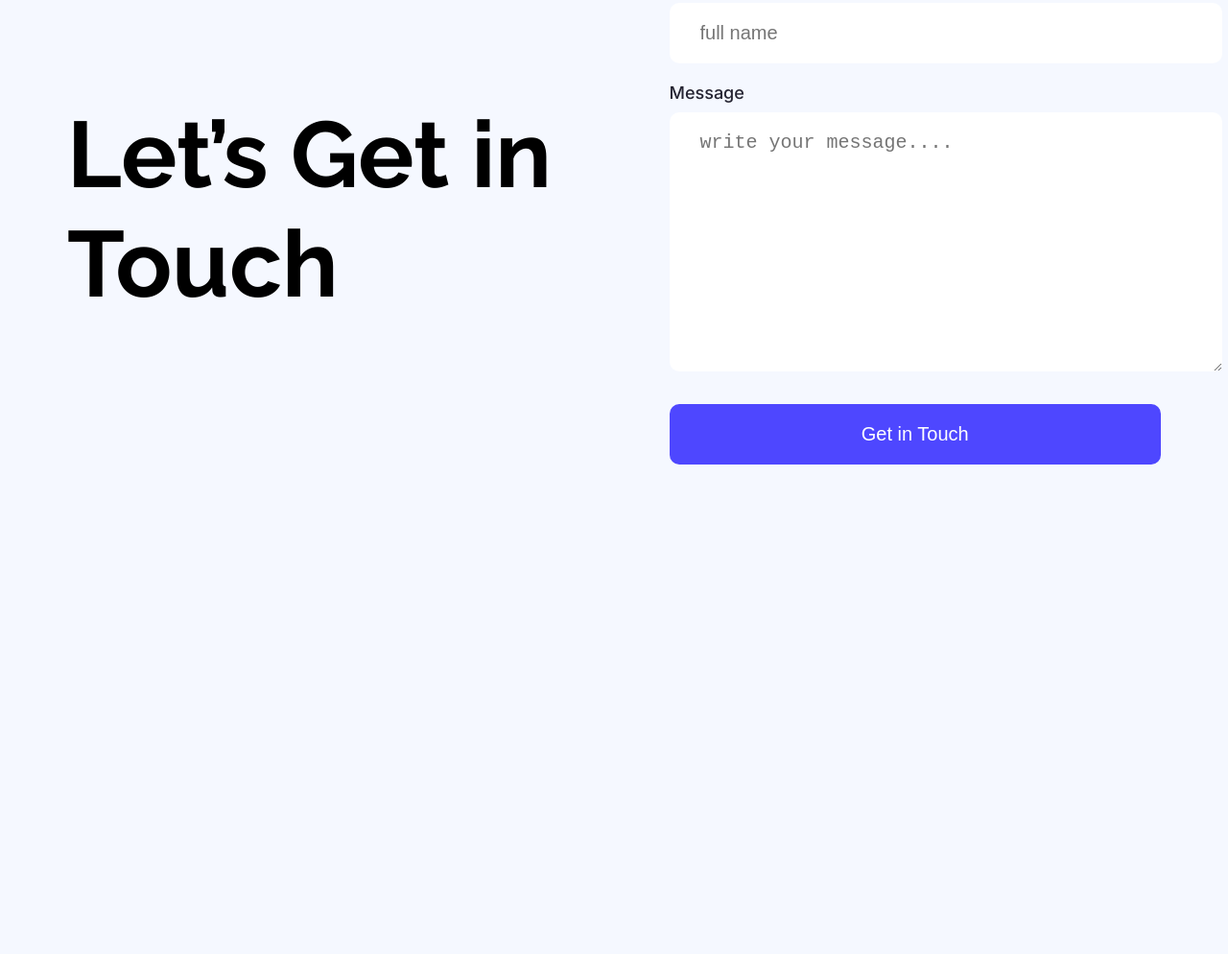
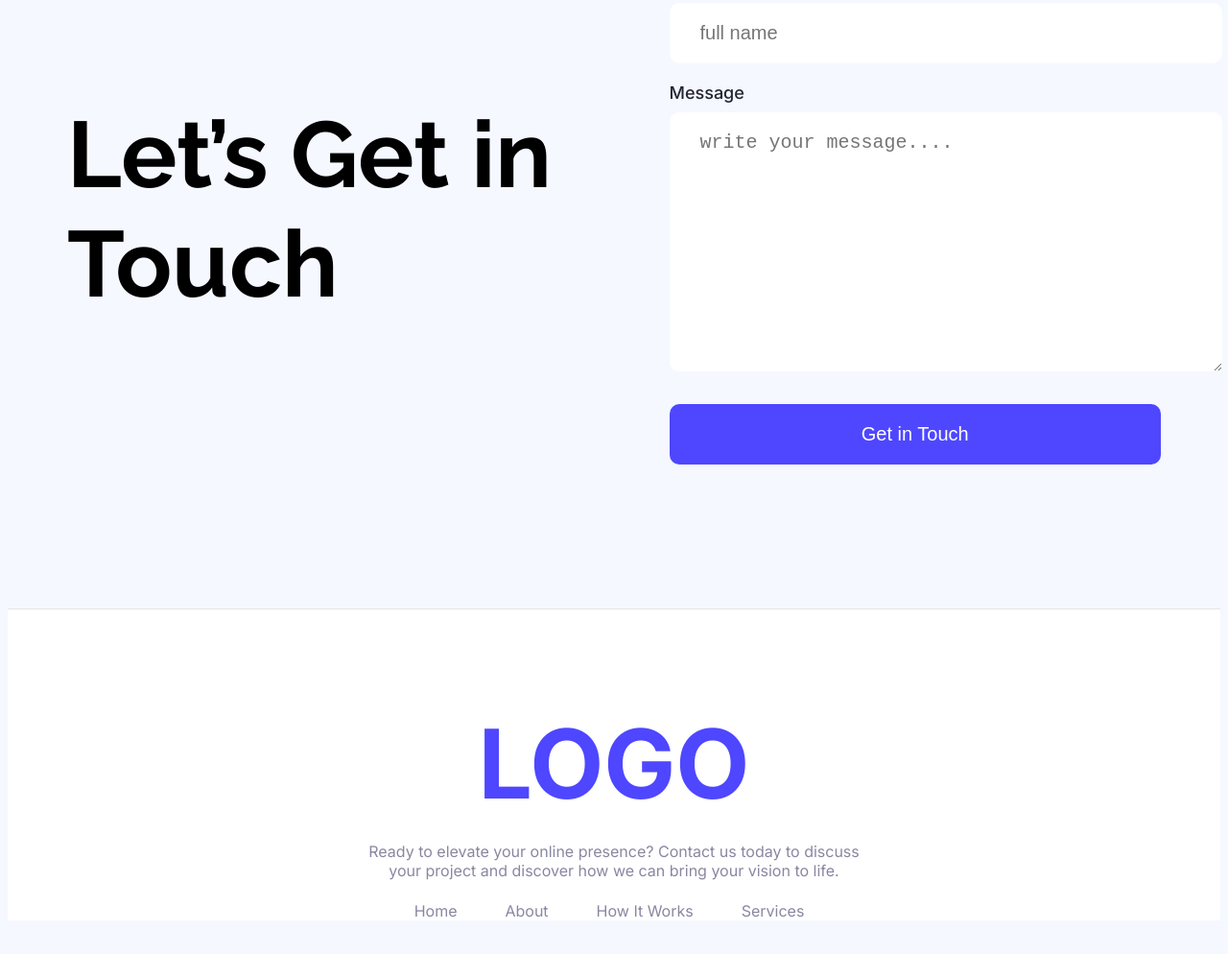
Before and after one commit to tmehnaj/Assignment-01, a plain HTML site: page index.html in a window 1280 px wide. Shown: the part 1902-2896 px from the top of the page at 96% size. Before the commit the page ends 2536 px from the top, so only its background shows below. Drawn offline with Linux system fonts and the light colour scheme.

Commit message:
footer section

```diff
--- a/index.html
+++ b/index.html
@@ -65,7 +65,7 @@
         </section>
 
         <!-- user info. section -->
-         <section class="user-info">
+        <section class="user-info">
             <div class="user-info-column">
                 <h3 class="section-title">Let’s Get in Touch</h3>
             </div>
@@ -80,9 +80,22 @@
                     <input type="submit" value="Get in Touch" class="btn">
                 </form>
             </div>
-         </section>
+        </section>
     </main>
-    <footer></footer>
+
+    <footer>
+        <div class="footer-content">
+            <h3 class="footer-title primary-color">LOGO</h3>
+            <h4 class="footer-subtitle">Ready to elevate your online presence? Contact us today to discuss your project
+                and discover how we can bring your vision to life.</h4>
+            <ul>
+                <li><a href="#home">Home</a></li>
+                <li><a href="#about">About</a></li>
+                <li><a href="#work">How It Works</a></li>
+                <li><a href="#services">Services</a></li>
+            </ul>
+        </div>
+    </footer>
 </body>
 
 </html>
--- a/styles/style.css
+++ b/styles/style.css
@@ -1,4 +1,3 @@
-
 /* font-family for Railway font */
 
 .raleway-normal {
@@ -19,13 +18,15 @@
 
 /* shared styles */
 
-.primary-color{
+.primary-color {
     color: #4E47FF;
 }
-.text-color1{
+
+.text-color1 {
     color: #252432;
 }
-.btn{
+
+.btn {
     font-weight: bold;
     font-size: 16px;
     background-color: #4E47FF;
@@ -37,14 +38,14 @@
     border: 0.1px solid transparent;
 }
 
-.btn:hover{
+.btn:hover {
     background-color: #3b34ff;
     box-shadow: 4px 4px 12px #4E47FF;
     border-bottom: 0.1px solid whitesmoke;
     border-right: 0.1px solid whitesmoke;
 }
 
-.section-title{
+.section-title {
     font-weight: bold;
     font-size: 42px;
     color: #252432;
@@ -53,7 +54,7 @@
 
 /* bodyy styles */
 
-body{
+body {
     font-family: "Raleway", sans-serif;
     background-color: #F5F8FF;
     color: #252432;
@@ -61,7 +62,7 @@ body{
 
 /* header styles */
 
-header{
+header {
     background-image: url("../Assets/Hero-bg.png");
     background-repeat: no-repeat;
     border: 1px solid transparent;
@@ -69,70 +70,75 @@ header{
 
 /* navbar styles */
 
-nav{
+nav {
     display: flex;
     justify-content: space-between;
     align-items: center;
     margin: 0 150px;
 }
 
-.nav-title{
+.nav-title {
     font-family: "Inter", sans-serif;
     font-weight: 800;
     font-size: 34px;
 }
-nav a{
+
+nav a {
     text-decoration: none;
 }
 
 /* banner styles  */
 
-.banner{
+.banner {
     max-width: 900px;
     text-align: center;
     margin: 155px auto 152px;
 }
-.banner-title{
+
+.banner-title {
     font-weight: bold;
     font-size: 65px;
 }
 
 /* main styles */
-main{
+main {
     max-width: 1140px;
     margin: 0 auto;
 }
-main section{
+
+main section {
     margin-top: 130px;
     margin-bottom: 130px;
 }
 
 /* action section styles */
 
-.action{
+.action {
     display: flex;
     gap: 200px;
     justify-content: space-between;
     align-items: center;
 }
-.action-item{
+
+.action-item {
     width: 50%;
 }
 
-.action-section-desc{
+.action-section-desc {
     font-weight: normal;
     font-size: 24px;
     margin-bottom: 23px;
     margin-top: 0px;
 }
-.action img{
+
+.action img {
     border-radius: 48px;
     max-width: 400px;
 }
 
 /* productive users section */
 
-.productive-users{
+.productive-users {
     background-color: #E5E7FF;
     text-align: center;
     padding: 50px 120px;
@@ -140,7 +146,7 @@ main section{
 
 }
 
-.productive-user-row{
+.productive-user-row {
     display: flex;
     align-items: center;
     gap: 160px;
@@ -148,7 +154,7 @@ main section{
 
 }
 
-.productive-users-data{
+.productive-users-data {
     font-family: "Inter", sans-serif;
     font-weight: 800;
     font-size: 80px;
@@ -156,7 +162,7 @@ main section{
     margin: 40px 0 0 0;
 }
 
-.productive-users-data-desc{
+.productive-users-data-desc {
     font-size: 20px;
     margin: 0;
 }
@@ -164,30 +170,39 @@ main section{
 /* user info styles */
 .user-info{
     display: flex;
+    gap: 115px;
+    justify-content: space-between;
     align-items: center;
-    gap: 115px;
 }
 
-.user-info-column{
+/*  display: flex;
+    gap: 200px;
+    justify-content: space-between;
+    align-items: center; */
+
+.user-info-column {
     width: 50%;
 }
 
-.user-info h3{
+.user-info h3 {
     font-weight: bold;
     font-size: 97px;
     color: black;
 }
 
-.user-info form{
+.user-info form {
     font-family: "Inter", sans-serif;
 }
 
-.user-info label{
+.user-info label {
     font-weight: 500;
     font-size: 18px;
 }
 
-.user-info input[type="email"],input[type="text"],input[type="submit"], textarea{
+.user-info input[type="email"],
+input[type="text"],
+input[type="submit"],
+textarea {
     font-weight: 400;
     font-size: 20px;
     padding: 20px 32px;
@@ -198,3 +213,45 @@ main section{
     margin-bottom: 20px;
     margin-top: 10px;
 }
+
+/* footer styles */
+
+footer {
+    width: 100%;
+    text-align: center;
+    background-color: white;
+    border-top: 1px solid rgba(0, 0, 0, 0.10);
+}
+
+.footer-content {
+    font-family: "Inter", sans-serif;
+    margin: 100px auto;
+    max-width: 530px;
+}
+
+.footer-title {
+    font-weight: bold;
+    font-size: 100px;
+    margin-bottom: 0px;
+}
+
+.footer-subtitle,
+footer li a {
+    font-weight: 400;
+    font-size: 18;
+    color: #8987A1;
+}
+
+footer ul {
+    display: flex;
+    justify-content: center;
+}
+
+footer ul li {
+    list-style: none;
+    margin-right: 50px;
+}
+
+footer ul li a {
+    text-decoration: none;
+}
```
Lines whose indentation alone changed are shown as unchanged.
